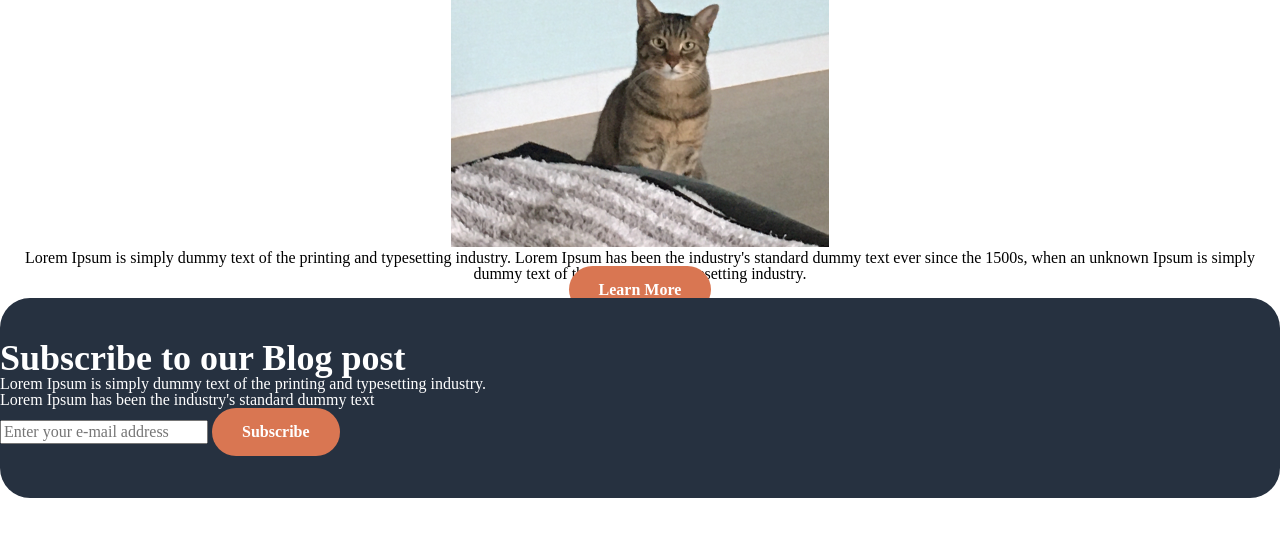
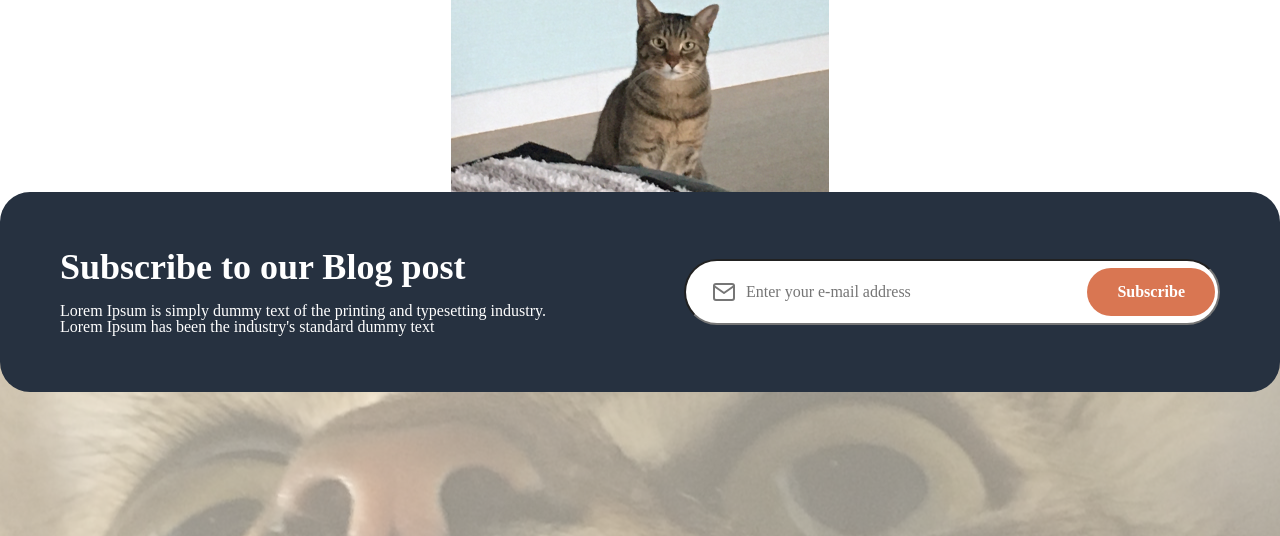
Before and after one commit to hanj33/EST_FE2_hodu, a plain HTML site: page index.html in a window 1280 px wide. Shown: the part 1097-1633 px from the top of the page. Drawn offline with Linux system fonts and the light colour scheme; a web font is replaced by a local one.

Commit message:
css 수정

```diff
--- a/index.html
+++ b/index.html
@@ -118,12 +118,14 @@
           <br />
           Lorem Ipsum has been the industry's standard dummy text
         </p>
-
-        <input type="email" placeholder="Enter your e-mail address" />
-        <button type="button btn">Subscribe</button>
+        <div>
+          <input type="email" placeholder="Enter your e-mail address" />
+          <button type="button btn">Subscribe</button>
+        </div>
       </article>
 
       <div class="underBg"></div>
+      <div class="underBgImg"></div>
     </main>
 
     <!-- --------------------------------------------------- -->
--- a/main.css
+++ b/main.css
@@ -15,11 +15,18 @@ html {
   font-size: 1.6rem;
 }
 
+body {
+  overflow-x: hidden;
+}
+
 main {
   position: relative;
 
+  display: flex;
+  flex-direction: column;
+
   justify-content: center;
-  align-content: center;
+  align-items: center;
   text-align: center;
 }
 
@@ -141,6 +148,7 @@ header nav li {
 /* --------------------------------------------------- */
 
 .introduction {
+  width: 100vw;
   height: 80rem;
   background-color: #f2e9d8;
 
@@ -211,20 +219,90 @@ article {
   border-radius: 3rem;
   color: white;
 
+  display: flex;
+  flex-direction: column;
   text-align: left;
   justify-content: center;
   align-content: center;
 
-  position: relative;
+  position: absolute;
+  bottom: 0;
 
   background-color: #263140;
+
+  margin-bottom: 24.6rem;
 }
 article h2 {
   font-size: 3.6rem;
   font-weight: bold;
+
+  margin-left: 6rem;
+  margin-bottom: 1.8rem;
 }
 article p {
   font-weight: normal;
+
+  margin-left: 6rem;
+}
+
+article div {
+  position: absolute;
+  right: 6rem;
+
+  display: flex;
+  align-items: center;
+}
+article div input {
+  width: 47rem;
+  height: 6rem;
+  border-radius: 6rem;
+
+  padding-left: 6rem;
+}
+article div::before {
+  content: "";
+
+  width: 2.4rem;
+  height: 2.4rem;
+  background-image: url(src/mail.svg);
+  background-repeat: no-repeat;
+
+  position: absolute;
+  left: 2.8rem;
+}
+article div input::placeholder {
+  /* padding-left: 6rem; */
+}
+article div button {
+  position: absolute;
+  right: 0.5rem;
+}
+
+/* ---------------------- 아티클끝 ----------------------- */
+
+.underBg {
+  width: 100vw;
+  height: 34rem;
+  background-color: rgb(242, 233, 216);
+  opacity: 0.6;
+
+  overflow: hidden;
+
+  position: relative;
+  z-index: -100;
+}
+.underBgImg {
+  width: 100vw;
+  height: 34rem;
+
+  background-image: url(src/img_5.jpg);
+  background-position: 50% 40%;
+
+  position: absolute;
+  left: 0;
+  bottom: 0;
+  z-index: -150;
+  object-fit: cover;
 }
 
 /* --------------------------------------------------- */
```
